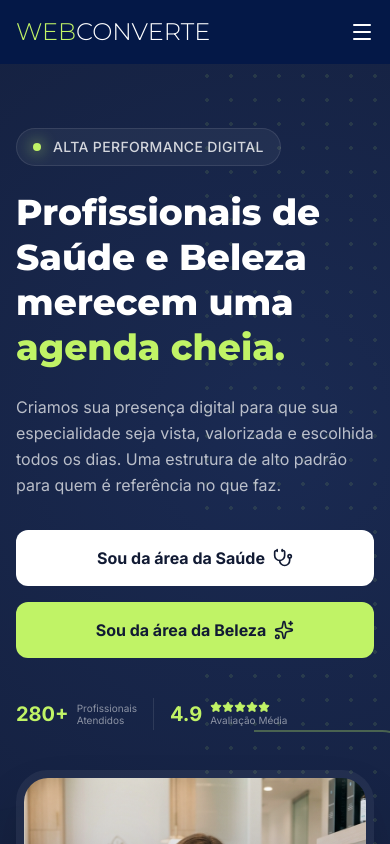
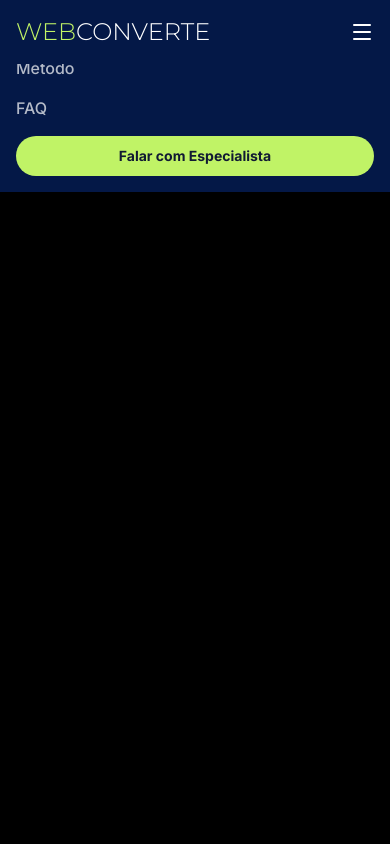
Before and after one commit to webconverte/site, a Next.js app: page / in a window 390 px wide. Both pictures are taken after a click on the button 362 px from the left and 32 px from the top of the page. Shown: the top 844 px of the page. Built offline with nearby package versions, Linux system fonts and the light colour scheme.

Commit message:
menu mobile

```diff
--- a/app/page.tsx
+++ b/app/page.tsx
@@ -62,6 +62,7 @@ const FadeIn = ({ children, delay = 0, className = "" }: { children: React.React
 );
 
 export default function Page() {
+  const [menuOpen, setMenuOpen] = React.useState(false);
   return (
     <>
       <header className="bg-[#041847] w-full top-0 sticky z-50">
@@ -77,11 +78,23 @@ export default function Page() {
               Falar com Especialista
             </button>
           </nav>
-          <button className="md:hidden text-white">
+            <button className="md:hidden text-white" onClick={() => setMenuOpen(!menuOpen)}>
             <Menu className="w-6 h-6" />
           </button>
         </div>
-      </header>
+        </header>
+{menuOpen && (
+  <nav className="fixed inset-0 bg-black bg-opacity-50 backdrop-blur-sm md:hidden z-40">
+    <div className="bg-[#041847] w-full p-4 flex flex-col space-y-4">
+      <a className="text-white/70 font-medium hover:text-secondary-fixed transition-colors" href="#solucoes" onClick={() => setMenuOpen(false)}>Soluções</a>
+      <a className="text-white/70 font-medium hover:text-secondary-fixed transition-colors" href="#metodo" onClick={() => setMenuOpen(false)}>Método</a>
+      <a className="text-white/70 font-medium hover:text-secondary-fixed transition-colors" href="#faq" onClick={() => setMenuOpen(false)}>FAQ</a>
+      <button className="bg-secondary-fixed text-azul-noite px-8 py-2.5 rounded-full font-bold text-sm hover:brightness-110 active:scale-95 transition-all" onClick={() => setMenuOpen(false)}>
+        Falar com Especialista
+      </button>
+    </div>
+  </nav>
+)}
 
       <main>
         {/* HERO SECTION */}
```
